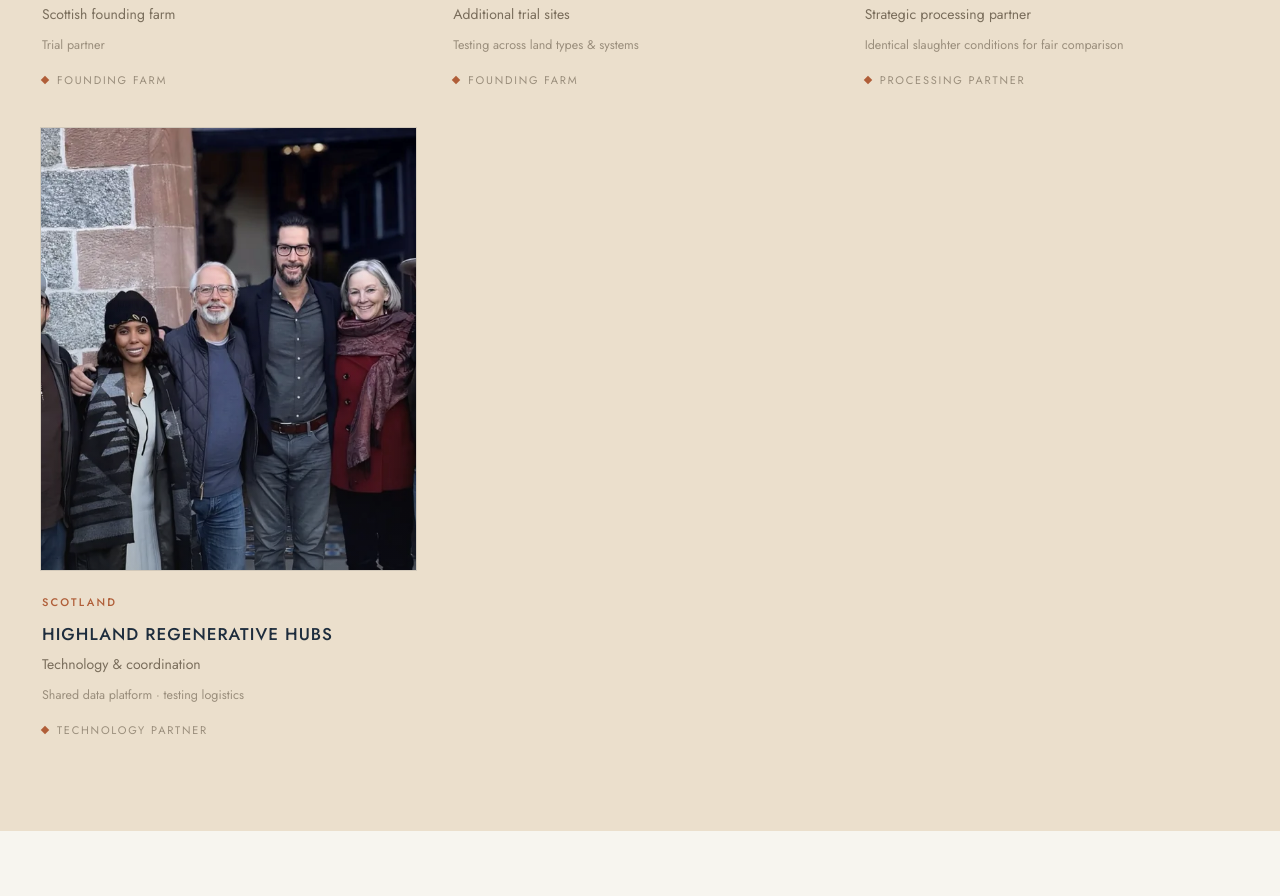
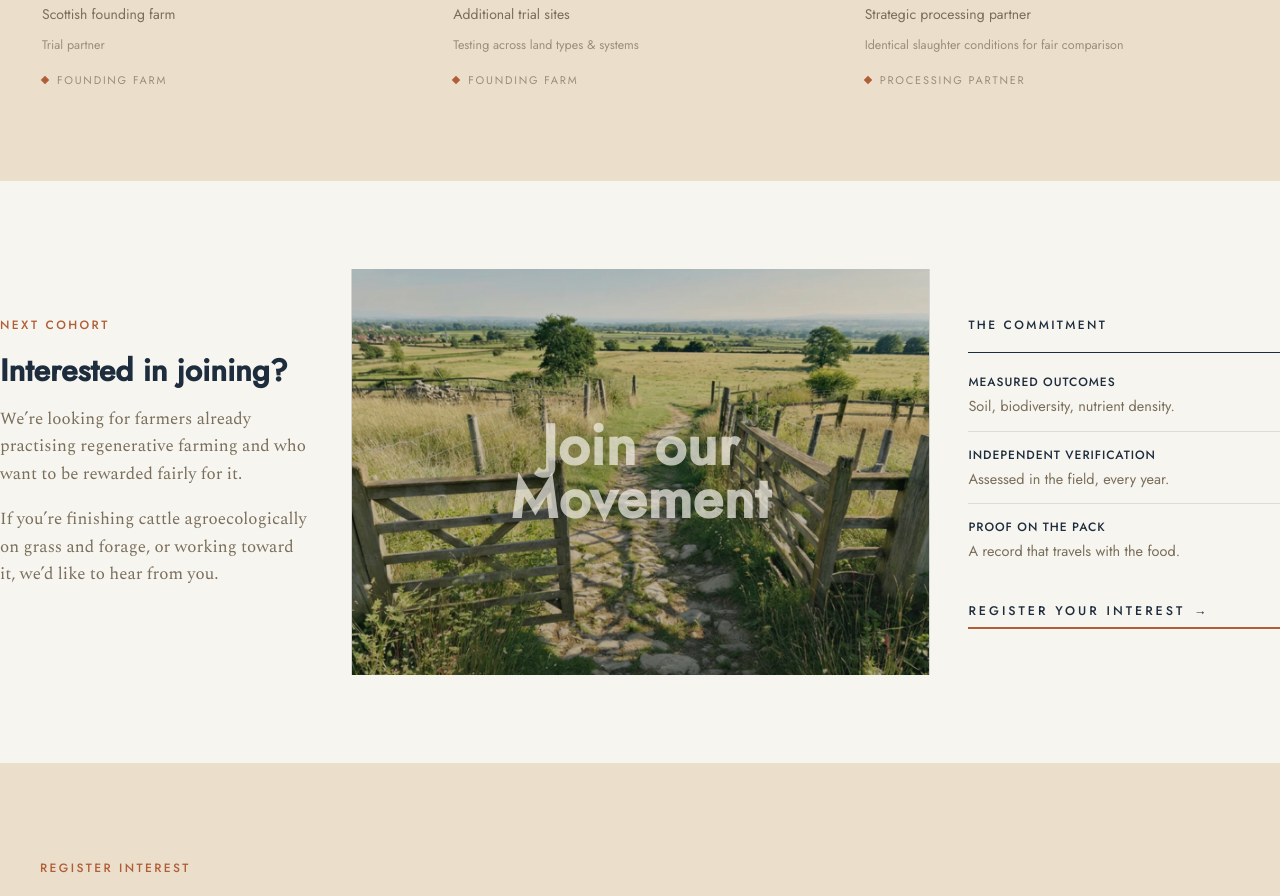
Before and after one commit to Mark-Little-AI/HRH-Charter, a Next.js app: page /farmers in a window 1280 px wide. Shown: the part 2760-3656 px from the top of the page. Built offline with nearby package versions, Linux system fonts and the light colour scheme.

Commit message:
Update Charter tallow image and farmers

```diff
--- a/app/farmers/page.jsx
+++ b/app/farmers/page.jsx
@@ -85,17 +85,6 @@ const foundingGroup = [
     who: "Munro’s of Dingwall",
     quote:
       "If you want proper evidence, you need proper controls. Doing it the same way every time gives the data a backbone."
-  },
-  {
-    image: `${optimisedAssetBase}/farmer-hrh.webp`,
-    region: "Scotland",
-    farm: "Highland Regenerative Hubs",
-    name: "Technology & coordination",
-    role: "Shared data platform · testing logistics",
-    status: "Technology partner",
-    who: "Highland Regenerative Hubs",
-    quote:
-      "The evidence should travel with the food. Make a claim, and let people see what sits behind it."
   }
 ];
 
```
Also changed, not shown: app/page.jsx (+1 -12 lines), public/assets/charter-home/optimised/beef-tallow-2.webp (added).
